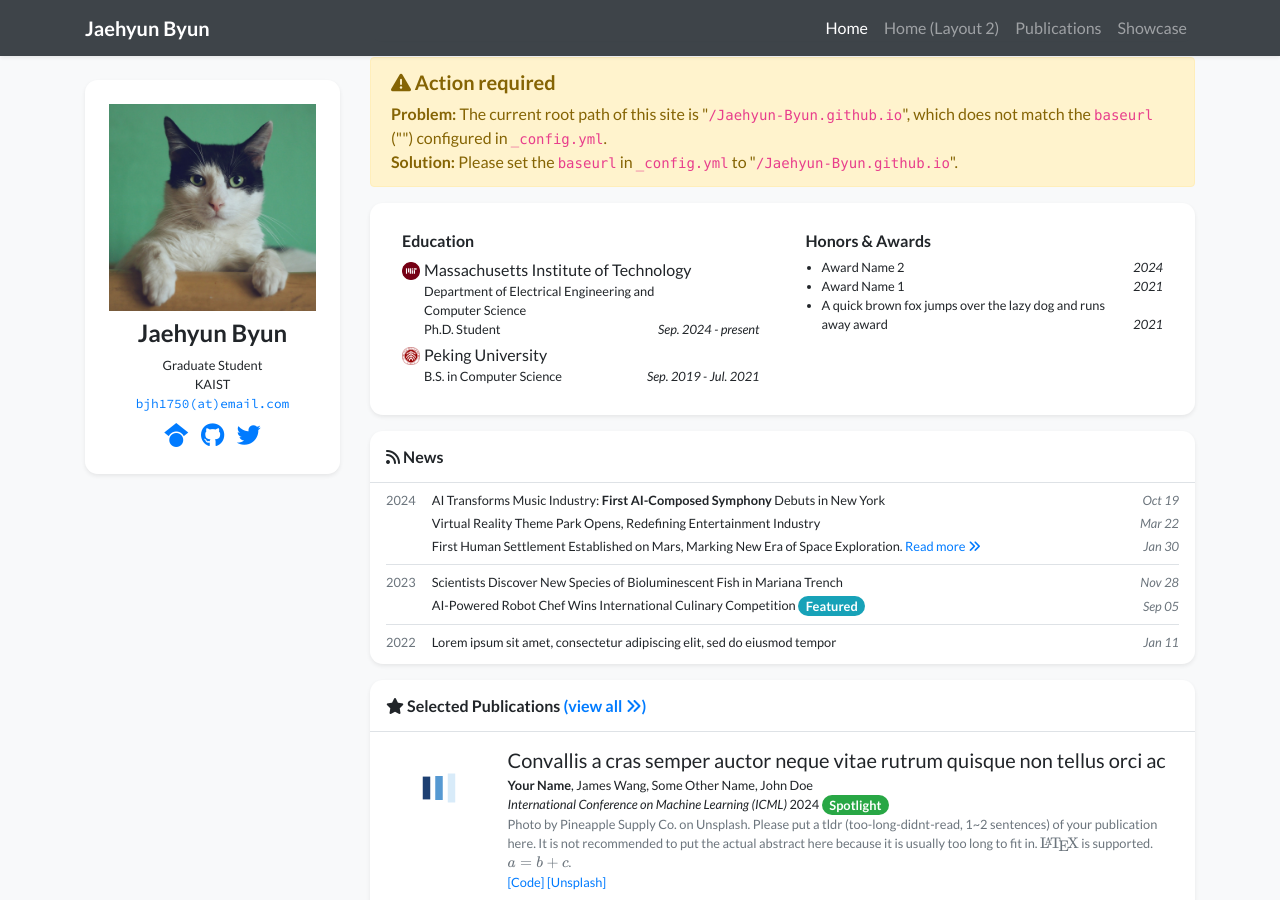
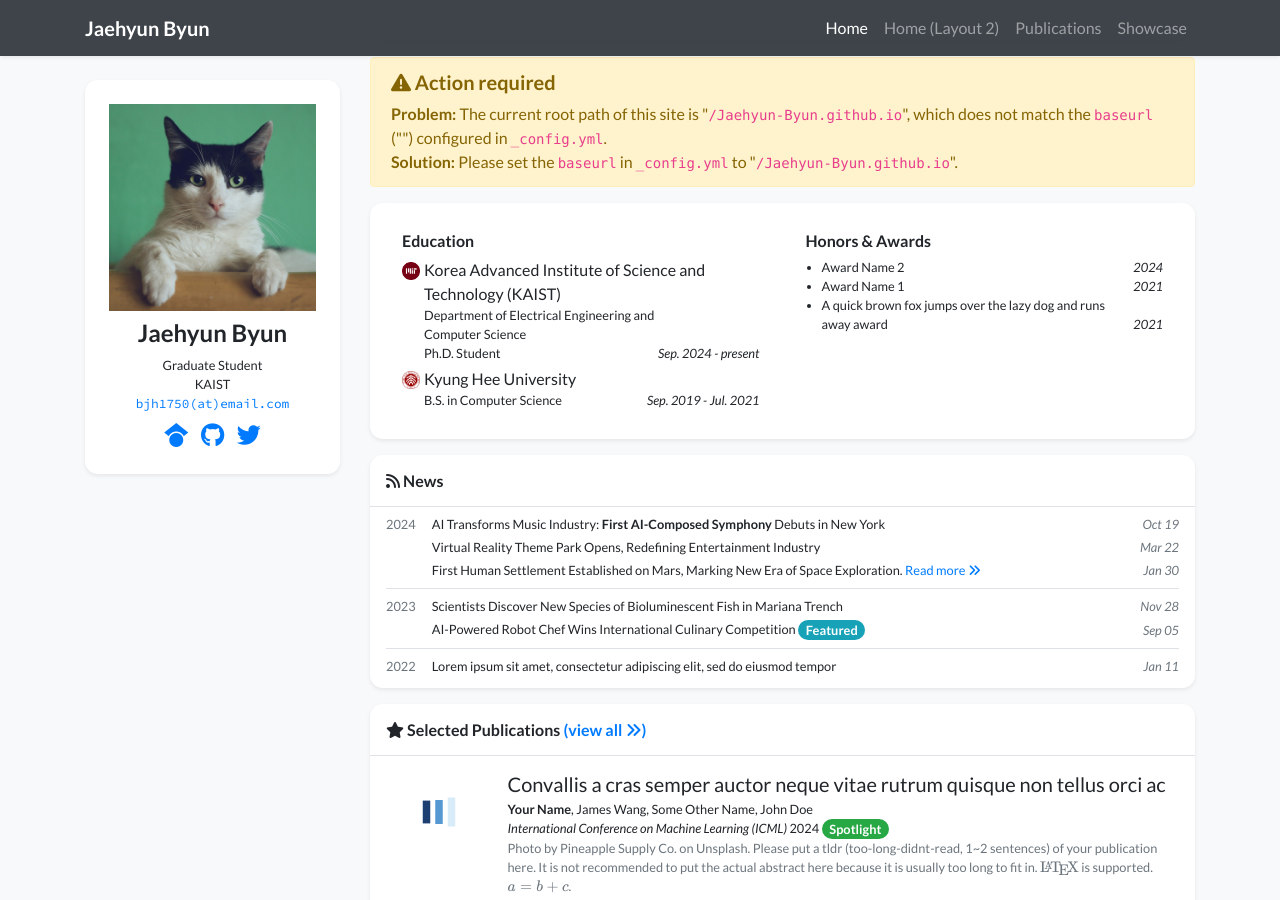
Before and after one commit to Jaehyun-Byun/Jaehyun-Byun.github.io, a Jekyll site: the page built from index.html, in a window 1280 px wide and 900 px high, scrolled down 329 px. Built offline with Jekyll 4.4.1, drawn with Linux system fonts in a browser that asks for light colours; nearby versions of some CDN libraries; a style sheet for code colours, icons or effects is not loaded.

Commit message:
Update profile.yml

```diff
--- a/_data/profile.yml
+++ b/_data/profile.yml
@@ -35,13 +35,13 @@ portrait_caption: >-
   Photo by Manja Vitolic on Unsplash (this caption is optional, comment it out to disable).
 
 education:
-- name: Massachusetts Institute of Technology
+- name: Korea Advanced Institute of Science and Technology (KAIST)
   logo: /assets/images/badges/MIT_Social_circle.png
   position: >-
     Department of Electrical Engineering and Computer Science <br/>
     Ph.D. Student
   date: Sep. 2024 - present
-- name: Peking University
+- name: Kyung Hee University
   logo: /assets/images/badges/PKU_red.png
   position: B.S. in Computer Science
   date: Sep. 2019 - Jul. 2021
```
